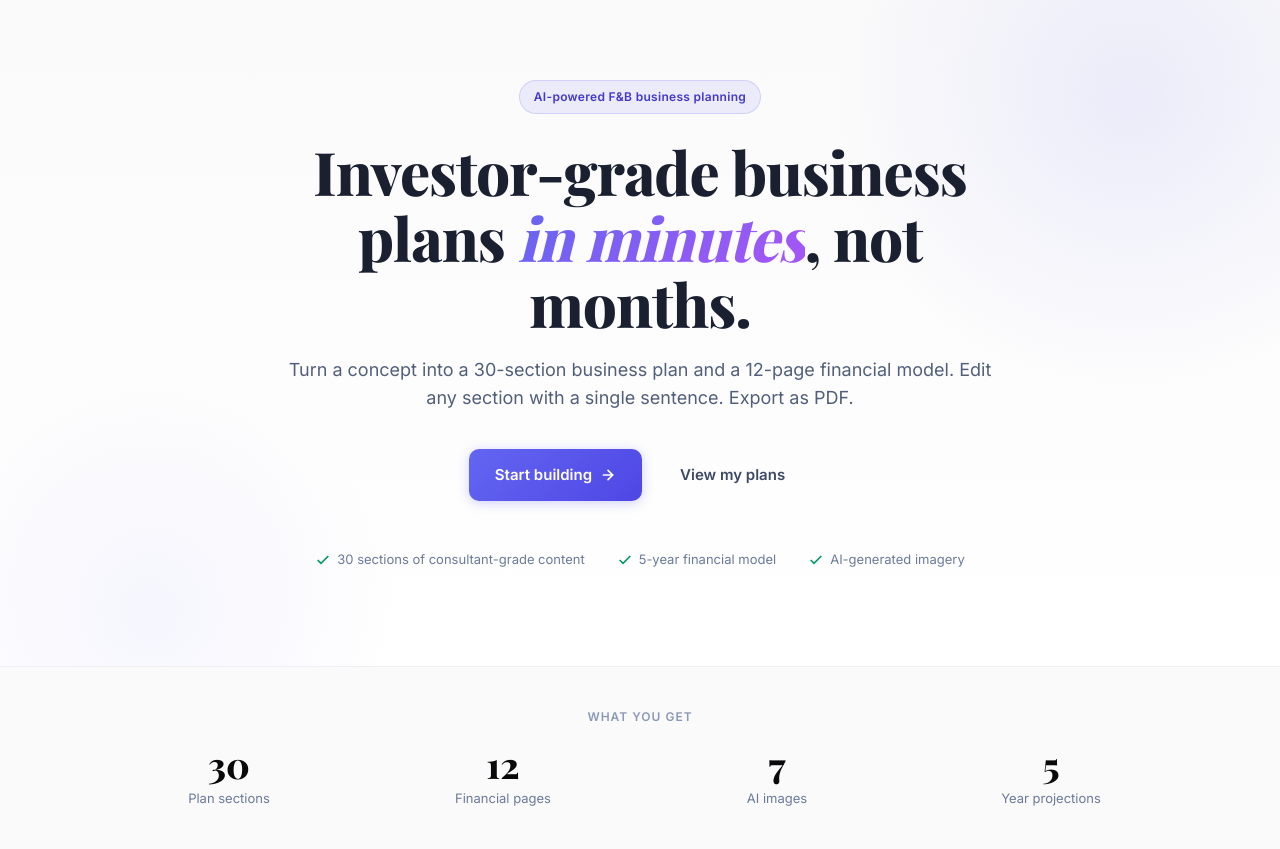
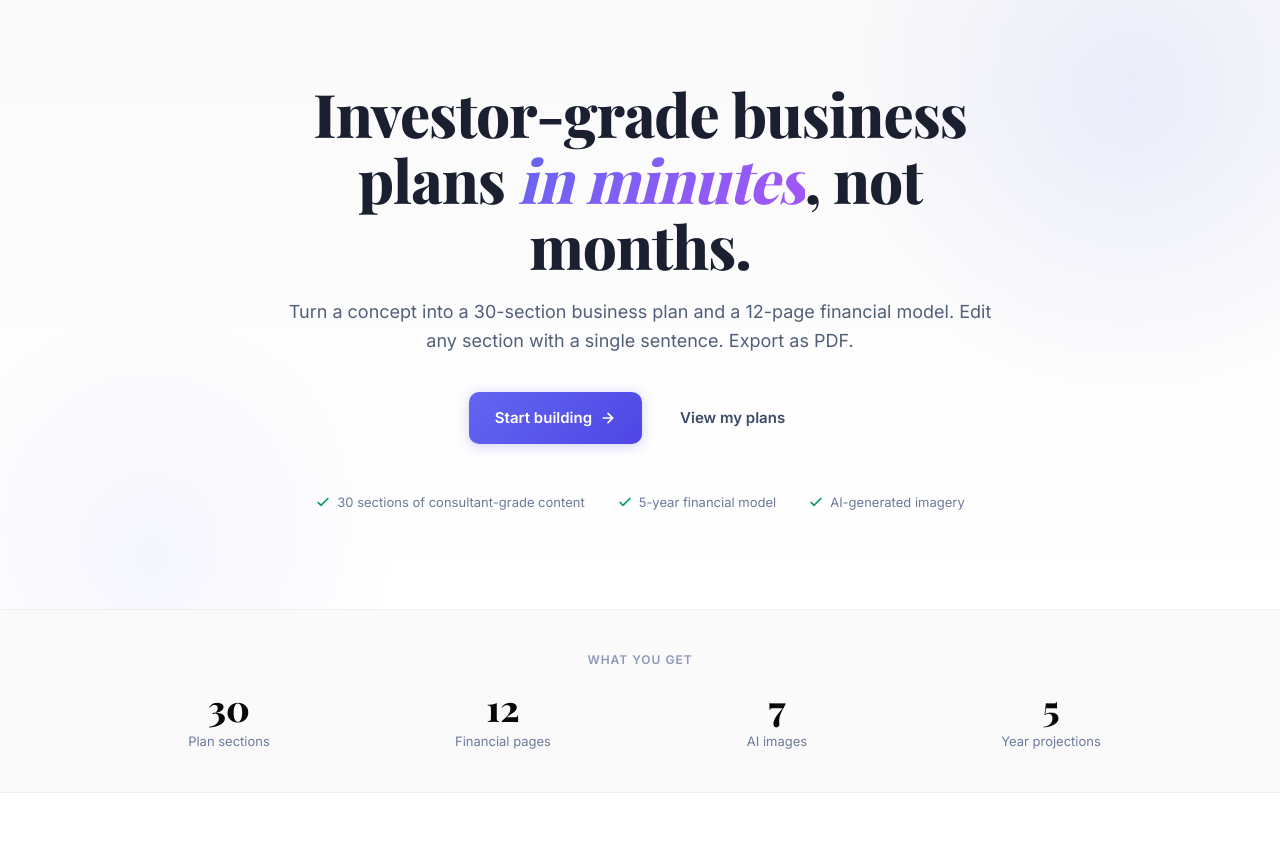
Before and after one commit to MGANDRAOS/concept-lb, a Flask app: page / in a window 1280 px wide. Shown: the part 71-920 px from the top of the page. Run offline with Flask 3, Linux system fonts and the light colour scheme.

Commit message:
refactor(landing): remove AI-powered F&B badge from hero

```diff
--- a/templates/landing.html
+++ b/templates/landing.html
@@ -122,7 +122,6 @@
 
   <section class="hero">
     <div class="container hero-inner">
-      <div class="hero-badge">AI-powered F&amp;B business planning</div>
       <h1>Investor-grade business plans <em>in minutes</em>, not months.</h1>
       <p class="hero-sub">Turn a concept into a 30-section business plan and a 12-page financial model. Edit any section with a single sentence. Export as PDF.</p>
       <div class="hero-ctas">
```
